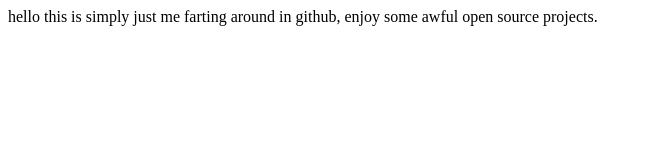
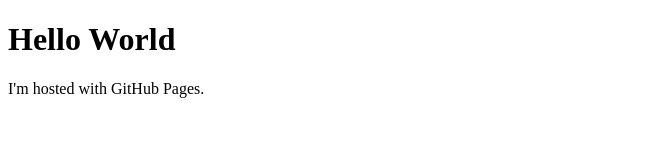
Before and after one commit to Z2r-YT/Z2r-YT.github.io, a plain HTML site: page index.html in a window 1280 px wide. Shown: the whole page, without its empty margins (0-652 px from the left). Drawn offline with Linux system fonts and the light colour scheme.

Commit message:
Update index.html

```diff
--- a/index.html
+++ b/index.html
@@ -1 +1,7 @@
-<p>hello this is simply just me farting around in github, enjoy some awful open source projects.</p>
+<!DOCTYPE html>
+<html>
+<body>
+<h1>Hello World</h1>
+<p>I'm hosted with GitHub Pages.</p>
+</body>
+</html>
```
